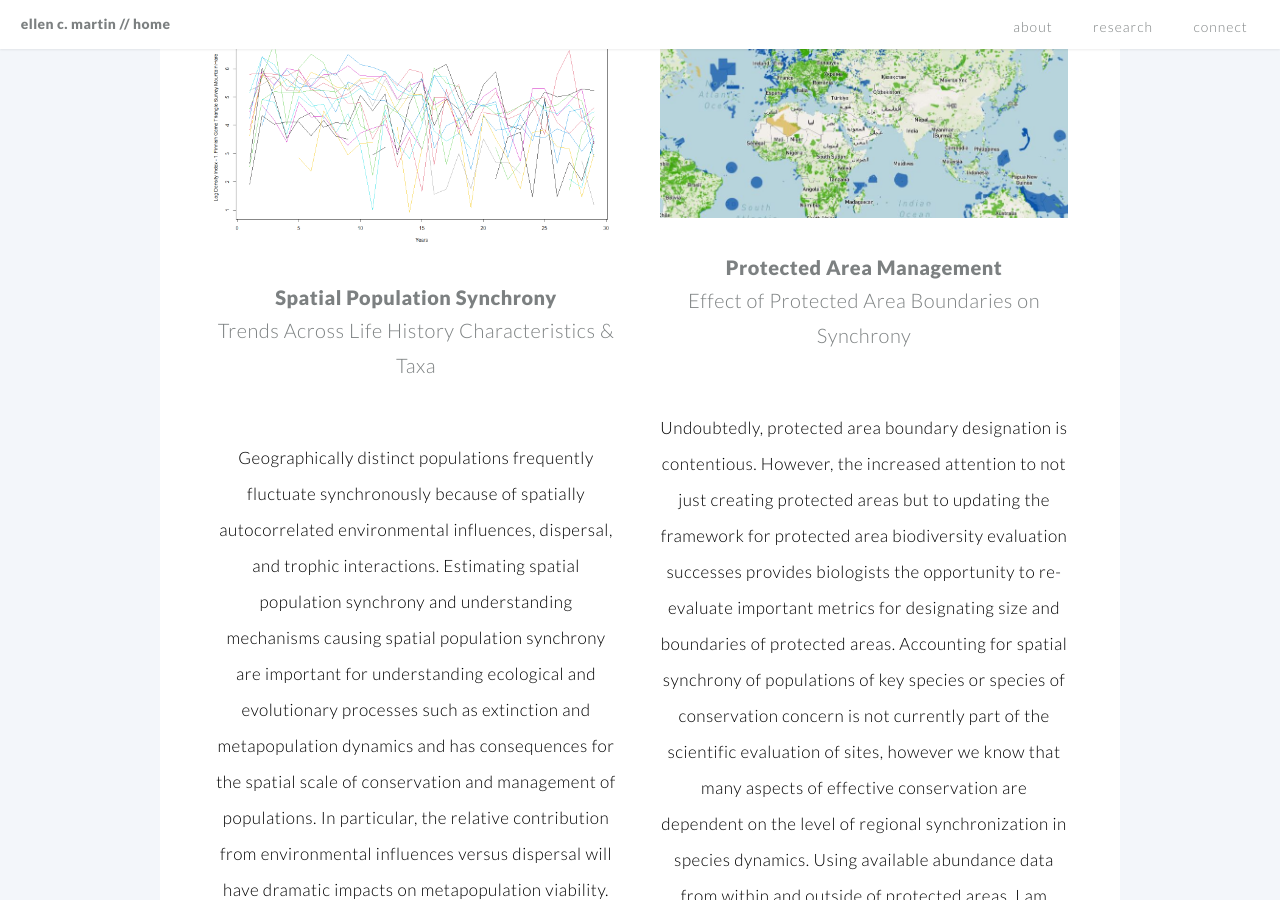
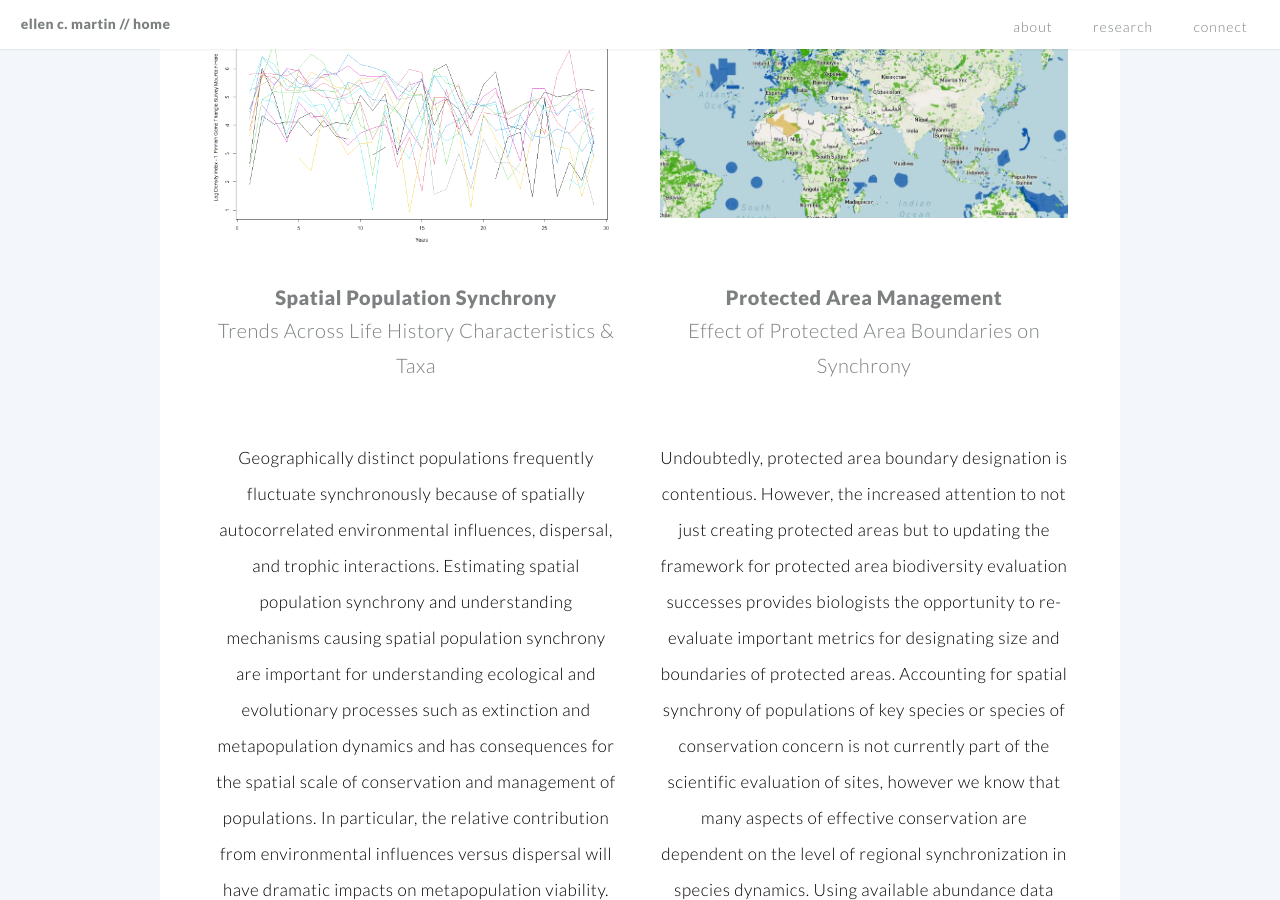
Before and after one commit to EllenCMartin/EllenCMartin.github.io, a Jekyll site: the page built from index.md, in a window 1280 px wide and 900 px high, scrolled down 3286 px. Built offline with Jekyll 4.4.1, drawn with Linux system fonts in a browser that asks for light colours.

```diff
--- a/_includes/phd2.html
+++ b/_includes/phd2.html
@@ -1,4 +1,4 @@
-<h1><a href="#">Protected Area Management</a></h1>
+<h1><br><a href="#">Protected Area Management</a></h1>
 <h2>Effect of Protected Area Boundaries on Synchrony<h2>
 <p><span style="color:black; text-align:left; font-size:0.85em;">
 <br>Undoubtedly, protected area boundary designation is contentious. However, the increased attention to not just creating protected areas but
```
